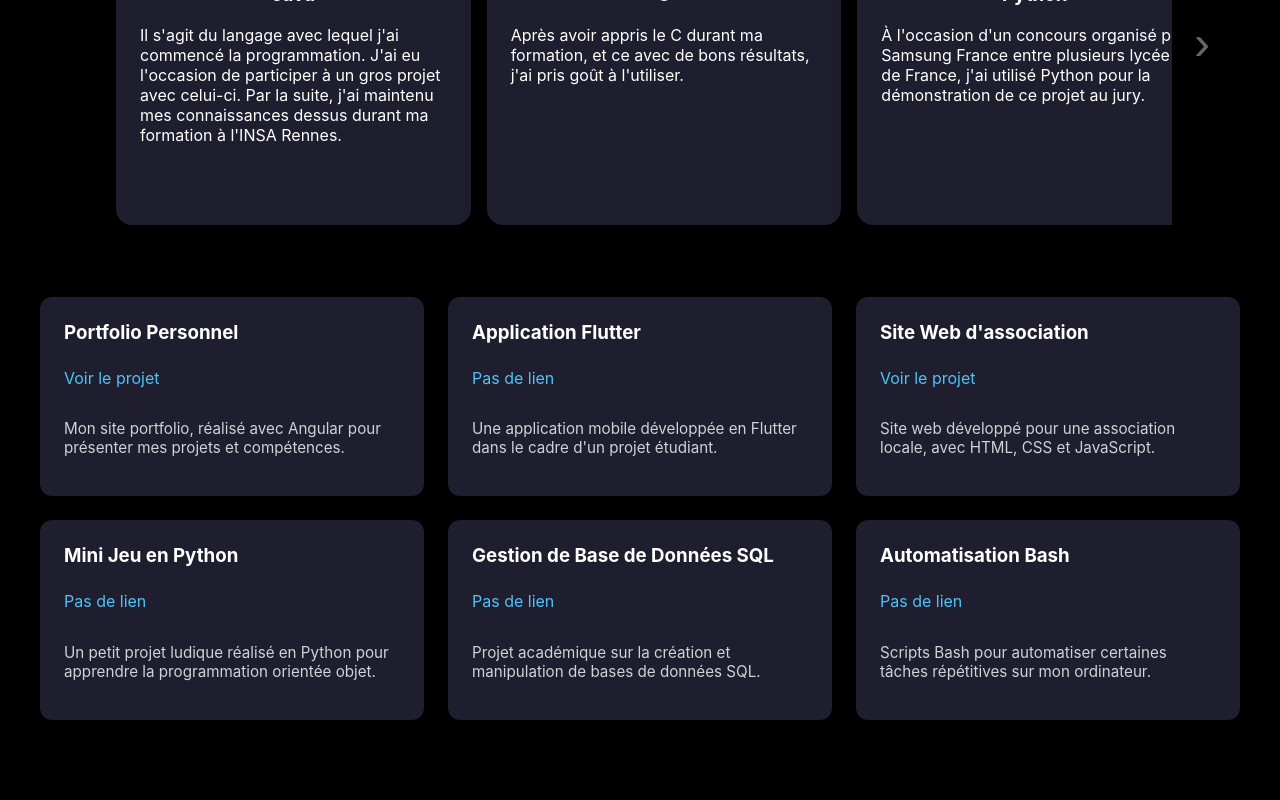
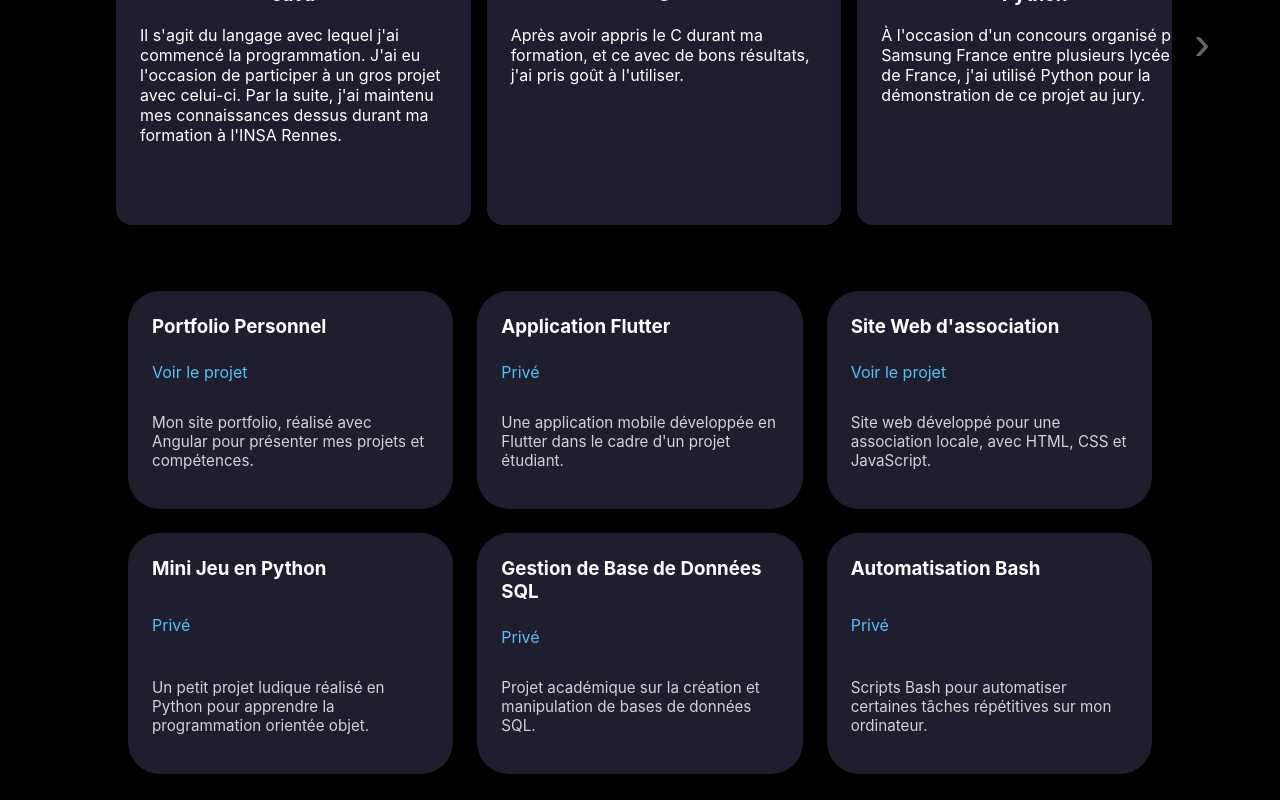
Before and after one commit to clementgvs/portfolio-clement-g, an Angular app: page / in a window 1280 px wide. Shown: the part 1426-2226 px from the top of the page. Before the commit the page ends 2178 px from the top, so only its background shows below. Built offline with nearby package versions, Linux system fonts and the light colour scheme.

Commit message:
Finishing project component structure (content later)

```diff
--- a/src/app/app.scss
+++ b/src/app/app.scss
@@ -133,7 +133,7 @@ main {
   //Animations
 }
 
-@media screen and (max-width: 700px) {
+@media screen and (max-width: 680px) {
   .content-wrapper{
     flex-direction: column;
     width: max-content;
--- a/src/app/projects/projects.html
+++ b/src/app/projects/projects.html
@@ -1,5 +1,4 @@
 <div class="content">
-    <div class="grid-container">
     @for(project of this.projects; track project){
         <div class="project-card">
             <h3>{{ project.title }}</h3>
@@ -8,13 +7,11 @@
                     @if(project.link != null){
                         Voir le projet
                     }@else {
-                            Pas de lien
+                        Privé
                     }
                 </a>
-                    <ng-template #privateLink>Privé</ng-template>
             </p>
             <p class="description">{{ project.description }}</p>
         </div>
     }
 </div>
-</div>
--- a/src/app/projects/projects.scss
+++ b/src/app/projects/projects.scss
@@ -1,21 +1,26 @@
-.grid-container {
+.content {
   display: grid;
-  grid-template-columns: repeat(3, 1fr); /* 3 colonnes */
+  grid-template-columns: repeat(3, 1fr);
   gap: 1.5rem;
-  padding: 2rem;
-  max-width: 1200px;
+  width: 80%;
+  padding: 2vw;
   margin: auto;
 }
 
 .project-card {
   background: #1e1e2f;
   color: #fff;
-  border-radius: 12px;
+  border-radius: 2rem;
   padding: 1.5rem;
   box-shadow: 0 10px 20px rgba(0,0,0,0.3);
   display: flex;
   flex-direction: column;
   justify-content: space-between;
+  transform: scale(1);
+  transition: transform 0.5s ease;
+}
+.project-card:hover {
+  transform: scale(1.1);
 }
 
 .project-card h3 {
@@ -40,13 +45,13 @@
   font-size: 0.95rem;
 }
 
-@media (max-width: 992px) {
+@media screen and (max-width: 980px) {
   .grid-container {
     grid-template-columns: repeat(2, 1fr); /* 2 colonnes sur tablettes */
   }
 }
 
-@media (max-width: 600px) {
+@media screen and (max-width: 680px) {
   .grid-container {
     grid-template-columns: 1fr; /* 1 colonne sur mobile */
   }
```
Lines whose indentation alone changed are shown as unchanged.
